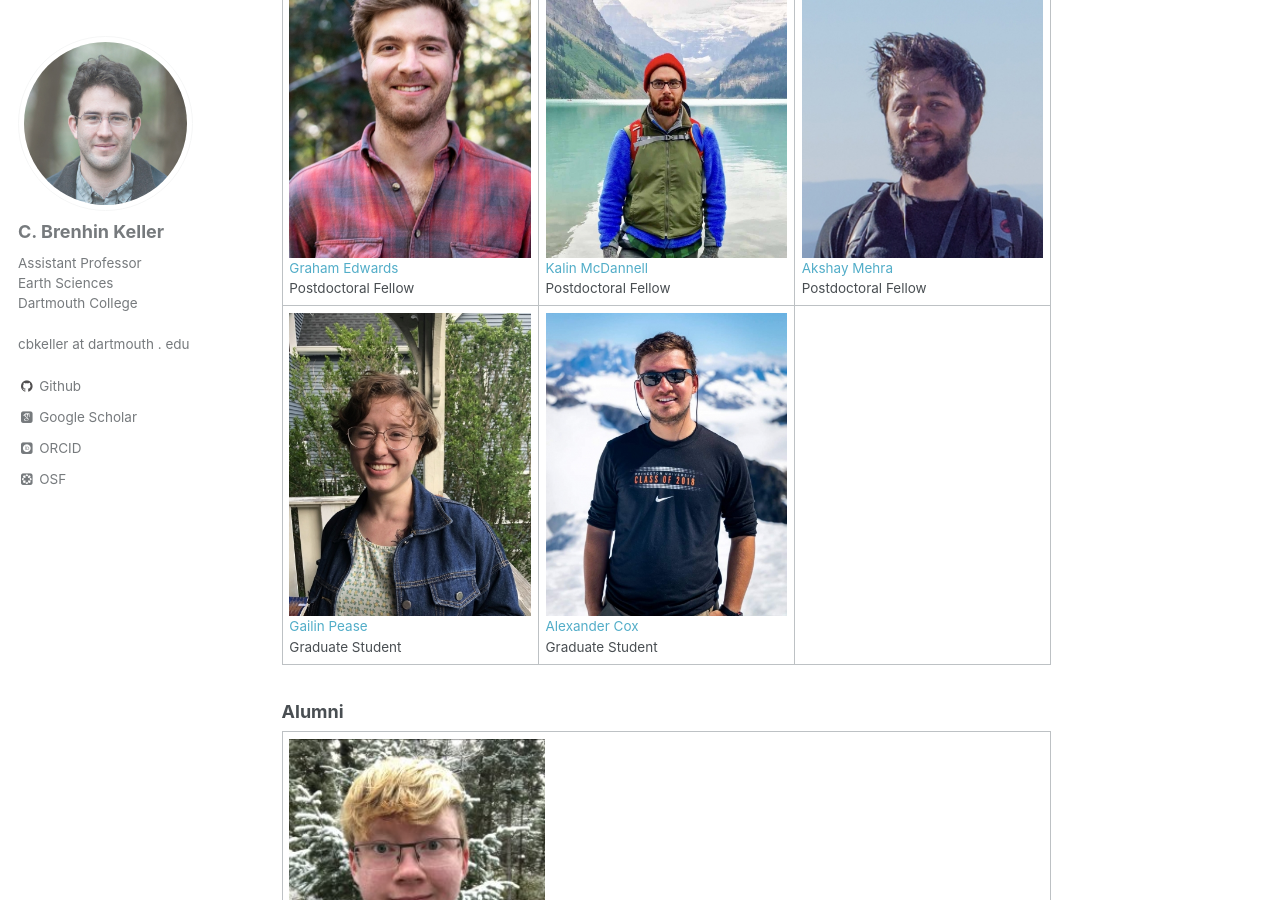
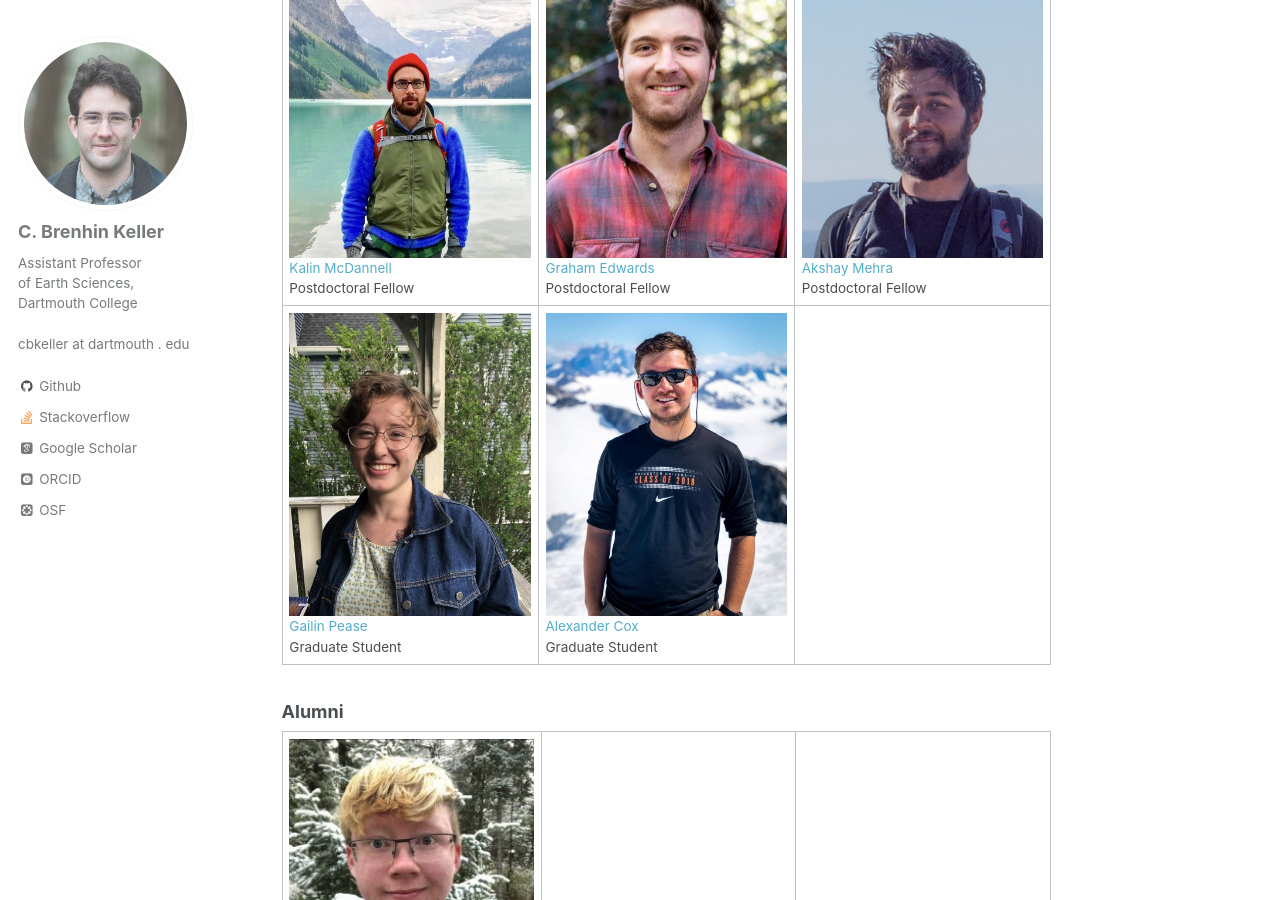
Before and after one commit to brenhinkeller/brenhinkeller.github.io, a Jekyll site: the page built from _pages/about.md, in a window 1280 px wide and 900 px high, scrolled down 438 px. Built offline with Jekyll 4.4.1, drawn with Linux system fonts in a browser that asks for light colours; some web fonts are replaced.

Commit message:
Updates to about section

```diff
--- a/_config.yml
+++ b/_config.yml
@@ -80,10 +80,10 @@ analytics:
 author:
   name             : "C. Brenhin Keller"
   avatar           : "profiles/cbk.jpg"
-  bio              : "Assistant Professor<br>Earth Sciences<br>Dartmouth College<br><br>cbkeller at dartmouth . edu"
+  bio              : "Assistant Professor<br>of Earth Sciences,<br>Dartmouth College<br><br>cbkeller at dartmouth . edu"
   location         :
   employer         :
-  googlescholar    : "https://scholar.google.com/citations?user=NZVGPiwAAAAJ&hl=en&oi=ao"
+  googlescholar    : "https://scholar.google.com/citations?user=NZVGPiwAAAAJ"
   email            :
   uri              :
   bitbucket        :
@@ -101,7 +101,7 @@ author:
   orcid            : "http://orcid.org/0000-0001-7400-9428"
   pinterest        :
   soundcloud       :
-  stackoverflow    :
+  stackoverflow    : "https://stackoverflow.com/users/13639734/cbk"
   steam            :
   tumblr           :
   twitter          :
--- a/_pages/about.md
+++ b/_pages/about.md
@@ -14,13 +14,13 @@ Despite the static appearance of Earth’s continental crust on human timescales
 ### Research group
 
 | ------------------------- | ------------------------- | ------------------------- |
-|<img width="256" src="images/profiles/graham_edwards.jpg"><br>[Graham Edwards](https://grahamedwards.github.io/)<br>Postdoctoral Fellow|<img width="256" src="images/profiles/kalin_mcdannell.jpg"><br>[Kalin McDannell](https://www.kmcdannell.com/)<br>Postdoctoral Fellow|<img width="256" src="images/profiles/akshay_mehra.jpg"><br>[Akshay Mehra](https://www.akshaymehra.com/)<br>Postdoctoral Fellow|
-|<img width="256" src="images/profiles/gailin_l_pease.jpg"><br>[Gailin Pease](https://earthsciences.dartmouth.edu/people/gailin-l-pease)<br>Graduate Student|<img width="256" src="images/profiles/alex_cox.jpg"><br>[Alexander Cox](https://earthsciences.dartmouth.edu/people/alexander-cox)<br>Graduate Student| |
+|<img width="256" src="images/profiles/kalin_mcdannell.jpg"><br>[Kalin McDannell](https://www.kmcdannell.com/)<br>Postdoctoral Fellow|<img width="256" src="images/profiles/graham_edwards.jpg"><br>[Graham Edwards](https://grahamedwards.github.io/)<br>Postdoctoral Fellow|<img width="256" src="images/profiles/akshay_mehra.jpg"><br>[Akshay Mehra](https://www.akshaymehra.com/)<br>Postdoctoral Fellow|
+|<img width="256" src="images/profiles/gailin_l_pease.jpg"><br>[Gailin Pease](https://earthsciences.dartmouth.edu/people/gailin-l-pease)<br>Graduate Student|<img width="256" src="images/profiles/alex_cox.jpg"><br>[Alexander Cox](https://earthsciences.dartmouth.edu/people/alexander-cox)<br>Graduate Student|<img width="256" src="images/profiles/blank.jpg">|
 
 ### Alumni
 
-| ------------------------- |
-|<img width="256" src="images/profiles/theo_green.jpg"><br>[Theodore Green](https://geosciences.princeton.edu/people/theodore-green)<br>Dartmouth Senior Fellow `21|
+| ------------------------- | ------------------------- | ------------------------- |
+|<img width="256" src="images/profiles/theo_green.jpg"><br>[Theodore Green](https://geosciences.princeton.edu/people/theodore-green)<br>Dartmouth Senior Fellow `21|<img width="256" src="images/profiles/blank.jpg">|<img width="256" src="images/profiles/blank.jpg">|
 
 ---
 ### Resources
```
Also changed, not shown: images/profiles/blank.jpg (added).
